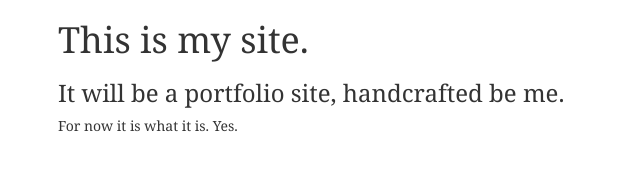
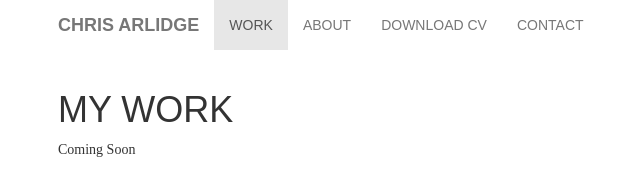
Before and after one commit to chrisarlidge/CA-Portfolio-Site, a plain HTML site: page index.html in a window 1280 px wide. Shown: the whole page, without its empty margins (12-652 px from the left). Drawn offline with Linux system fonts and the light colour scheme.

Commit message:
Updated CSS and HTML
Back to clean slate, and working on Nav bar styles

```diff
--- a/css/custom.css
+++ b/css/custom.css
@@ -2,5 +2,27 @@
 /* Custom CSS Document */
 
 body {
-	font-family:Georgia, serif;
+	font-family: "ff-tisa-web-pro",serif;
 }
+
+h1 {
+  font-family: "brandon-grotesque",sans-serif;
+    text-transform: uppercase;
+  }
+
+
+/* Bootstrap Overrides */
+.navbar {
+    font-family: "brandon-grotesque",sans-serif;
+    text-transform: uppercase;
+}
+
+.navbar-brand {
+    font-weight: bold;
+}
+
+.navbar-default {
+    background-color: #fff;
+    border:none;
+
+}
--- a/index.html
+++ b/index.html
@@ -17,15 +17,53 @@
       <script src="https://oss.maxcdn.com/html5shiv/3.7.2/html5shiv.min.js"></script>
       <script src="https://oss.maxcdn.com/respond/1.4.2/respond.min.js"></script>
     <![endif]-->
+
+      <script src="https://use.typekit.net/gxn1tjx.js"></script>
+      <script>try{Typekit.load({ async: true });}catch(e){}</script>
+
+
   </head>
 
   <body>
+   <!-- navigation -->
+        <nav class="navbar navbar-default">
+          <div class="container">
+            <!-- Brand and toggle get grouped for better mobile display -->
+            <div class="navbar-header">
+              <button type="button" class="navbar-toggle collapsed" data-toggle="collapse" data-target="#ca-mobile-collapse" aria-expanded="false">
+                <span class="sr-only">Toggle navigation</span>
+                <span class="icon-bar"></span>
+                <span class="icon-bar"></span>
+                <span class="icon-bar"></span>
+              </button>
+              <a class="navbar-brand" href="#">Chris Arlidge</a>
+            </div>
 
-  <div class="container">
-  <h1>This is my site.</h1>
-  <h3>It will be a portfolio site, handcrafted be me.</h3>
-  <p>For now it is what it is. Yes.</p>
-  </div>
+            <!-- Collect the nav links, forms, and other content for toggling -->
+            <div class="collapse navbar-collapse" id="ca-mobile-collapse">
+              <ul class="nav navbar-nav">
+                <li class="active"><a href="#">Work <span class="sr-only">(current)</span></a></li>
+                <li><a href="#">About</a></li>
+                <li><a href="#">Download CV</a></li>
+                <li><a href="#">Contact</a></li>
+              </ul>
+            </div>
+            </div>
+        </nav>
+
+      <!-- content -->
+
+      <section>
+          <div class="container">
+          <h1>My Work</h1>
+          <p>Coming Soon</p>
+          </div>
+
+      </section>
+
+      <!-- footer -->
+
+
 
 	<!-- jQuery (necessary for Bootstrap's JavaScript plugins) -->
 	<script src="js/jquery-1.11.2.min.js"></script>
```
